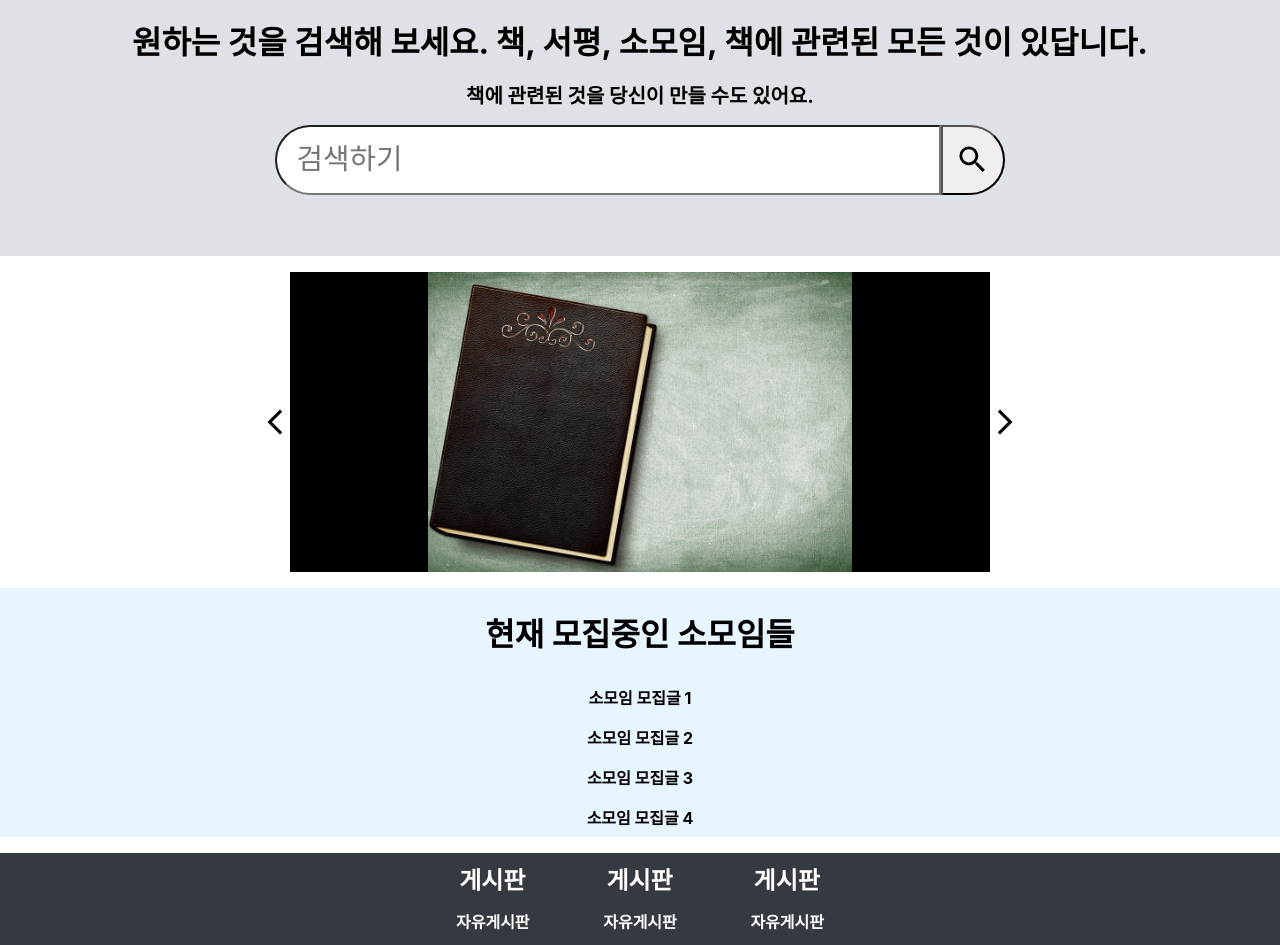
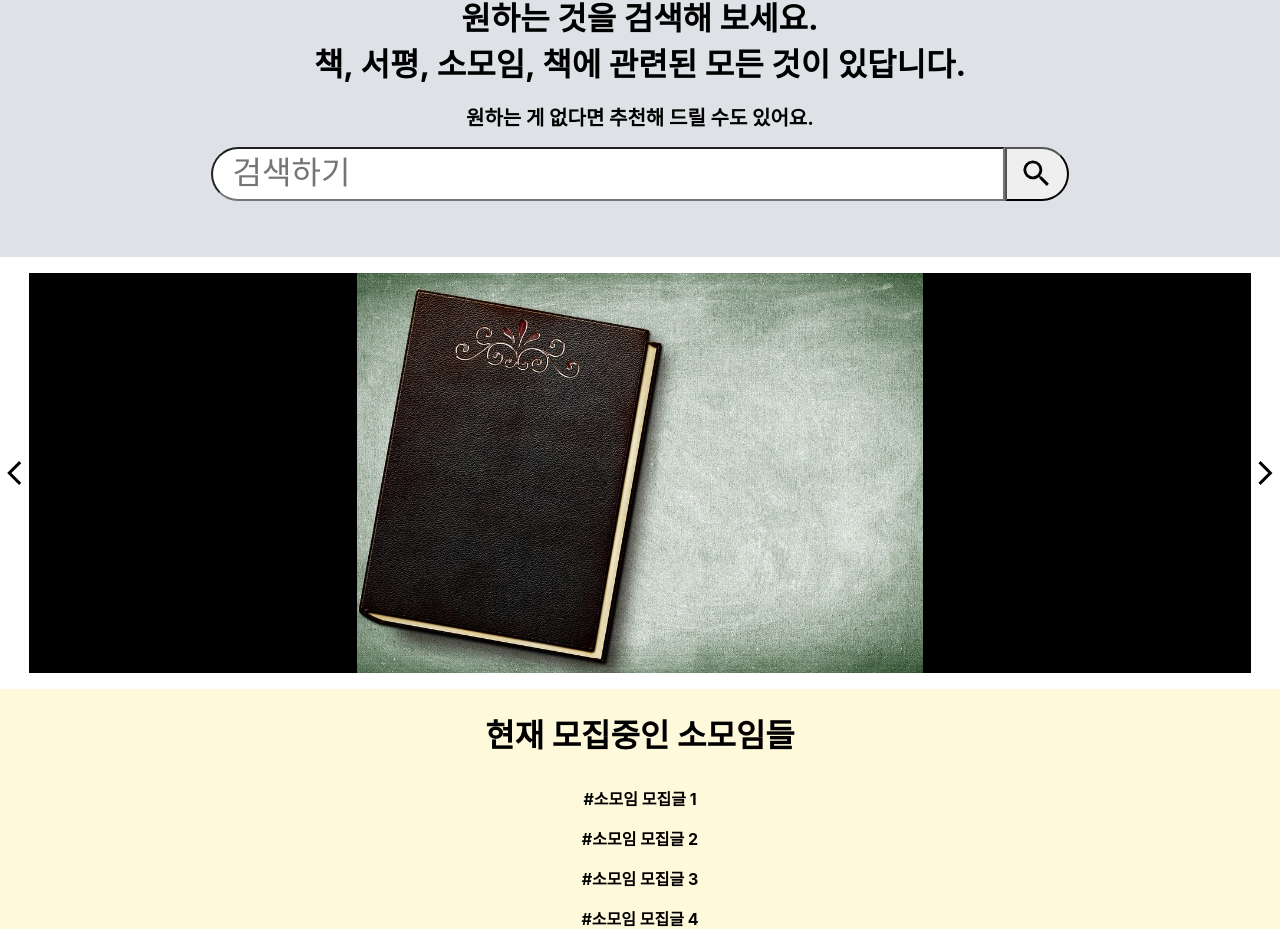
Before and after one commit to witch-factory/book-community, a React (Create React App) app in the folder client/: page / in a window 1280 px wide. Shown: the part 143-1088 px from the top of the page. Built offline with nearby package versions, Linux system fonts and the light colour scheme.

Commit message:
메인페이지 레이아웃 대강 완성

```diff
--- a/client/src/MainPage.js
+++ b/client/src/MainPage.js
@@ -24,7 +24,7 @@ const siteMenuList = [
   '자유게시판',
   '리뷰게시판',
   '어떤게시판',
-  '게시판1',
+  '게시판이름',
 ];
 
 const PageFooterContainer = styled.div`
@@ -41,17 +41,19 @@ const PageFooterContainer = styled.div`
 const SiteMapListContainer = styled.div`
   display: flex;
   flex-direction: column;
-  margin:0 1rem;
+  align-items: flex-start;
+  margin:0 0.3rem;
 `;
 
 const SiteMapListTitle = styled.h2`
-  margin: 0.5rem;
   font-size: 1.5rem;
+  text-align: left;
 `;
 
 const SiteMapListItem = styled.h3`
-  margin:0.3rem;
+  margin:0;
   font-size: 1rem;
+  font-weight: normal;
 `;
 
 function SiteMapList({ title, menuList }) {
@@ -67,13 +69,13 @@ function PageFooter() {
   return (
     <PageFooterContainer>
       <SiteMapListContainer>
-        <SiteMapList title="게시판" menuList={siteMenuList} />
+        <SiteMapList title="게시판1" menuList={siteMenuList} />
       </SiteMapListContainer>
       <SiteMapListContainer>
-        <SiteMapList title="게시판" menuList={siteMenuList} />
+        <SiteMapList title="게시판2" menuList={siteMenuList} />
       </SiteMapListContainer>
       <SiteMapListContainer>
-        <SiteMapList title="게시판" menuList={siteMenuList} />
+        <SiteMapList title="게시판3" menuList={siteMenuList} />
       </SiteMapListContainer>
     </PageFooterContainer>
   );
--- a/client/src/PageHeader.js
+++ b/client/src/PageHeader.js
@@ -8,6 +8,7 @@ const PageHeaderContainer = styled.div`
   flex-direction: row;
   align-items: center;
   margin:0;
+  height:10vh;
 `;
 
 const firstMenuDropDown = [
--- a/client/src/SmallGroupSummary.js
+++ b/client/src/SmallGroupSummary.js
@@ -3,7 +3,8 @@ import React from 'react';
 
 const SmallGroupSummaryContainer = styled.div`
   width:100%;
-  background: #e7f5ff;
+  height:30vh;
+  background: #fff9db;
   margin-top:1rem;
   display: flex;
   flex-direction: column;
@@ -28,7 +29,7 @@ function SmallGroupSummary({ TitleList }) {
           <SmallGroupSummaryItem
             key={groupTitle}
           >
-            {groupTitle}
+            {`#${groupTitle}`}
           </SmallGroupSummaryItem>
         ),
       )}
--- a/client/src/common/SearchBox.js
+++ b/client/src/common/SearchBox.js
@@ -4,7 +4,7 @@ import { MdSearch } from 'react-icons/md';
 const SearchEngineContainer = styled.div`
   margin-bottom:1rem;
   width:100%;
-  height:300px;
+  height:40vh;
   display: flex;
   flex-direction: column;
   justify-content: center;
@@ -16,6 +16,8 @@ const SearchEngineMainPhrase = styled.h1`
   font-size:4vh;
   margin:0;
   margin-top:2rem;
+  white-space: pre-wrap;
+  text-align: center;
 `;
 
 const SearchEngineSubPhrase = styled.h2`
@@ -30,11 +32,11 @@ const SearchBoxContainer = styled.div`
 `;
 
 const SearchTextBox = styled.input`
-  width: 40rem;
+  width: 60vw;
   border-radius: 17.5rem 0 0 17.5rem;
   padding-left:1.2rem;
-  height: 4rem;
-  font-size: 1.8rem;
+  height: 6vh;
+  font-size: 4vh;
 `;
 
 const SearchButtonContainer = styled.button`
@@ -60,10 +62,11 @@ function SearchBox() {
     <SearchEngineContainer>
       <SearchEngineMainPhrase>
         원하는 것을 검색해 보세요.
+        <br />
         책, 서평, 소모임, 책에 관련된 모든 것이 있답니다.
       </SearchEngineMainPhrase>
       <SearchEngineSubPhrase>
-        책에 관련된 것을 당신이 만들 수도 있어요.
+        원하는 게 없다면 추천해 드릴 수도 있어요.
       </SearchEngineSubPhrase>
       <SearchBoxContainer>
         <SearchTextBox placeholder="검색하기" />
--- a/client/src/common/SlideMenu.js
+++ b/client/src/common/SlideMenu.js
@@ -14,6 +14,7 @@ const SlideImageContainer = styled.div`
   flex:1 0 auto;
   width: 100%;
   background: black;
+  //추후에 다른 색으로 바꿉시다.
 `;
 
 function SlideItem({ img }) {
@@ -26,12 +27,12 @@ function SlideItem({ img }) {
 
 const SlideItemContainer = styled.div`
   width: 100%;
-  height:300px;
+  height:400px;
   display: flex; //이미지들을 가로로 나열
 `;
 
 const SlideContainer = styled.div`
-  width:700px;
+  width:100%;
   overflow: hidden;
 `;
 
```
